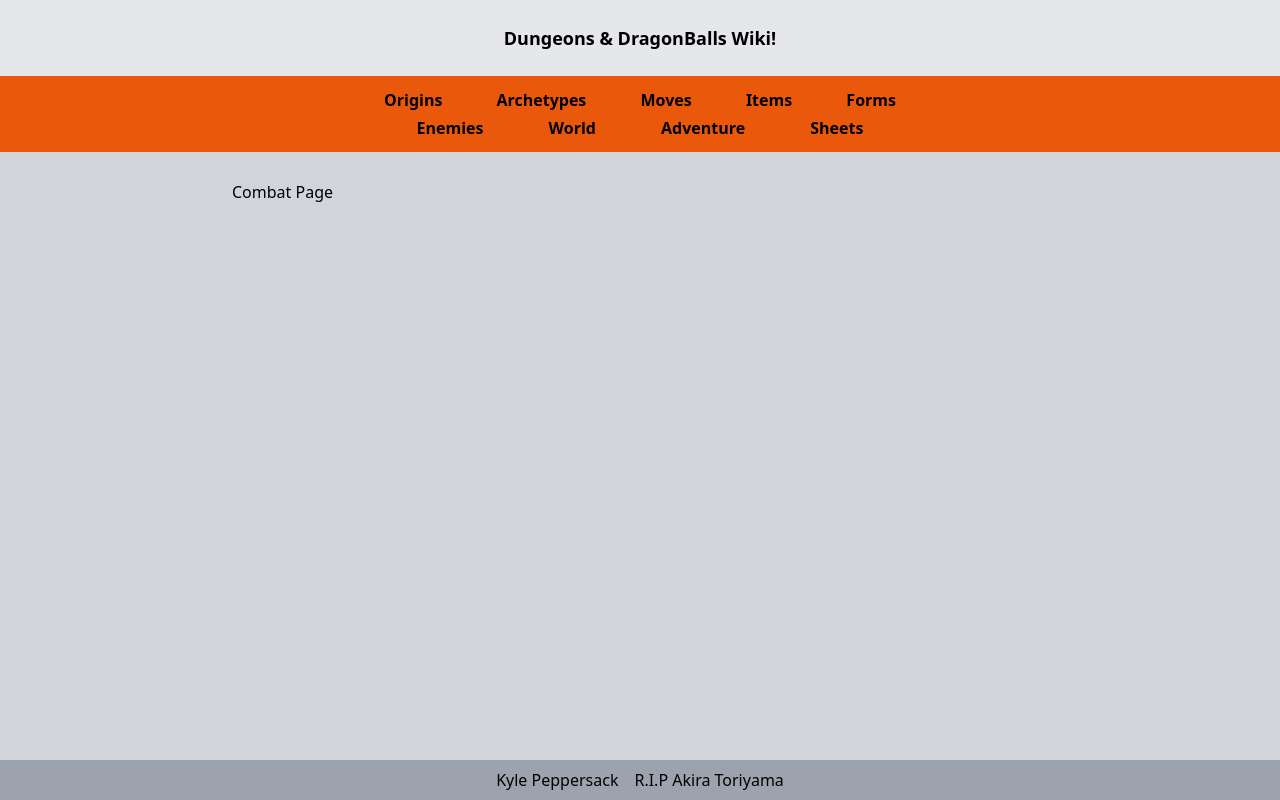
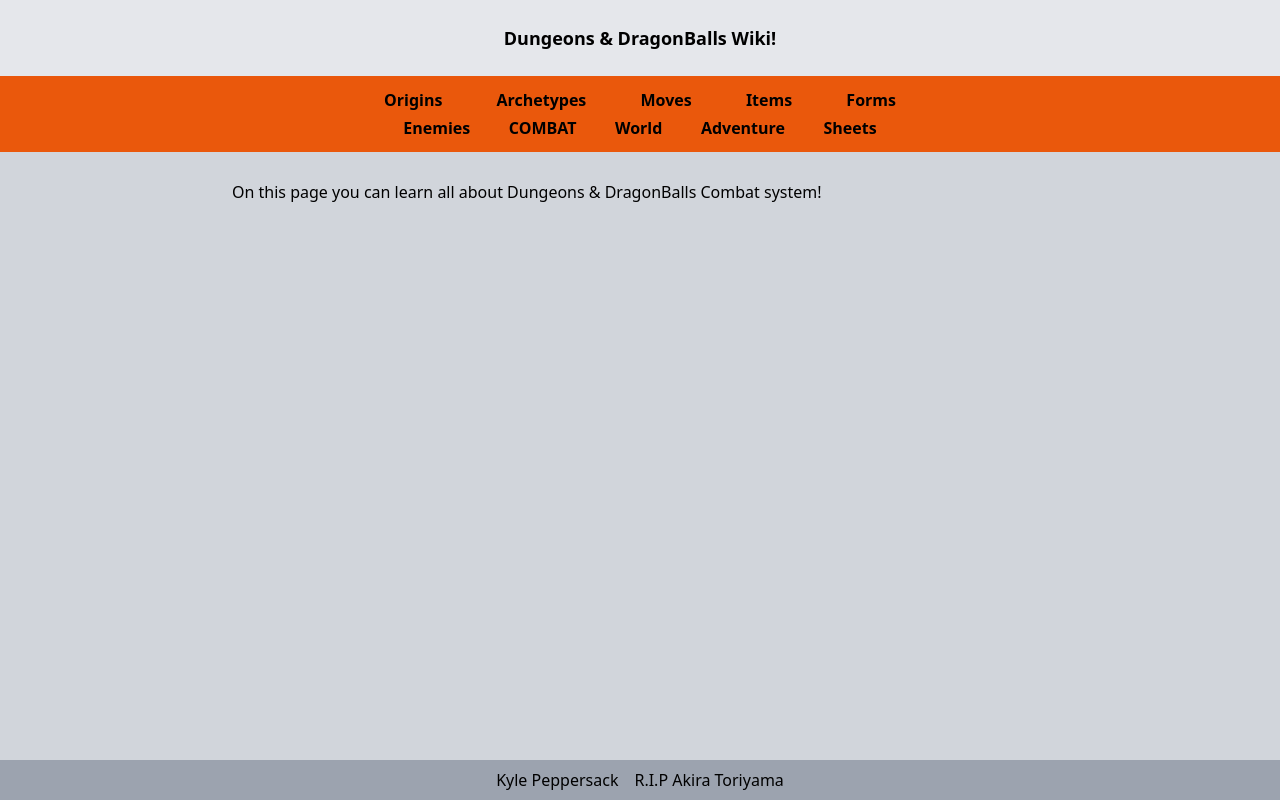
Before and after one commit to KylePep/ddbwiki, a Next.js app: page /combat in a window 1280 px wide. Built offline with nearby package versions, Linux system fonts and the light colour scheme.

Commit message:
Added nav link for combat page. Added content to combat page.

```diff
--- a/app/combat/page.tsx
+++ b/app/combat/page.tsx
@@ -3,7 +3,9 @@ import React from 'react'
 export default function page() {
   return (
     <div>
-      Combat Page
+    <h1>
+      On this page you can learn all about Dungeons & DragonBalls Combat system!
+    </h1>
     </div>
   )
 }
--- a/app/nav/Nav.tsx
+++ b/app/nav/Nav.tsx
@@ -25,6 +25,7 @@ export default function Nav() {
         </div>
         <div className='flex justify-around'>
           <Link href={"/enemies"}>{pathName !=="/enemies" ? `Enemies` : `ENEMIES`}</Link>
+          <Link href={"/combat"}>{pathName !=="/combat" ? `Combat` : `COMBAT`}</Link>
           <Link href={"/world"}>{pathName !== "/world" ? `World` : `WORLD`}</Link>
           <Link href={"/adventure"}>{pathName !== "/adventure" ? `Adventure` : `ADVENTURE`}</Link>
           <Link href={"/sheet"}>{pathName !== "/sheet" ? `Sheets` : `SHEETS`}</Link>
```
